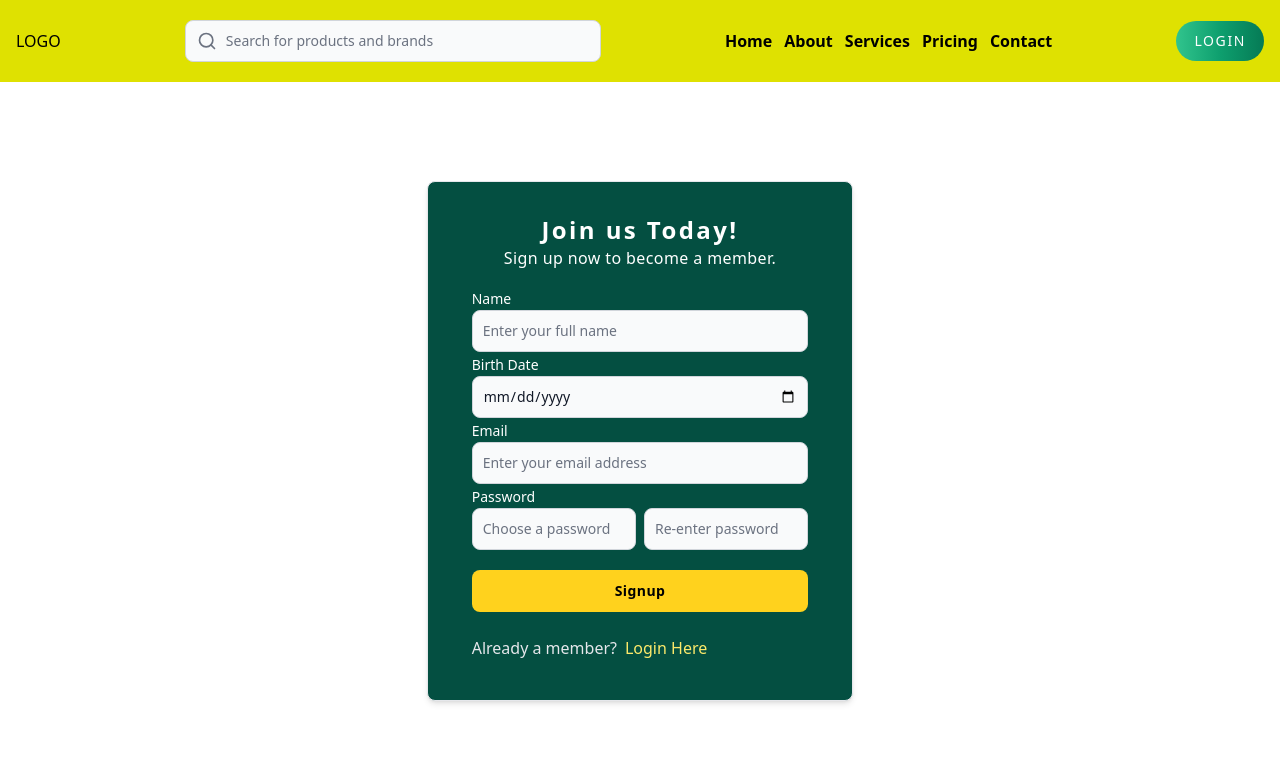
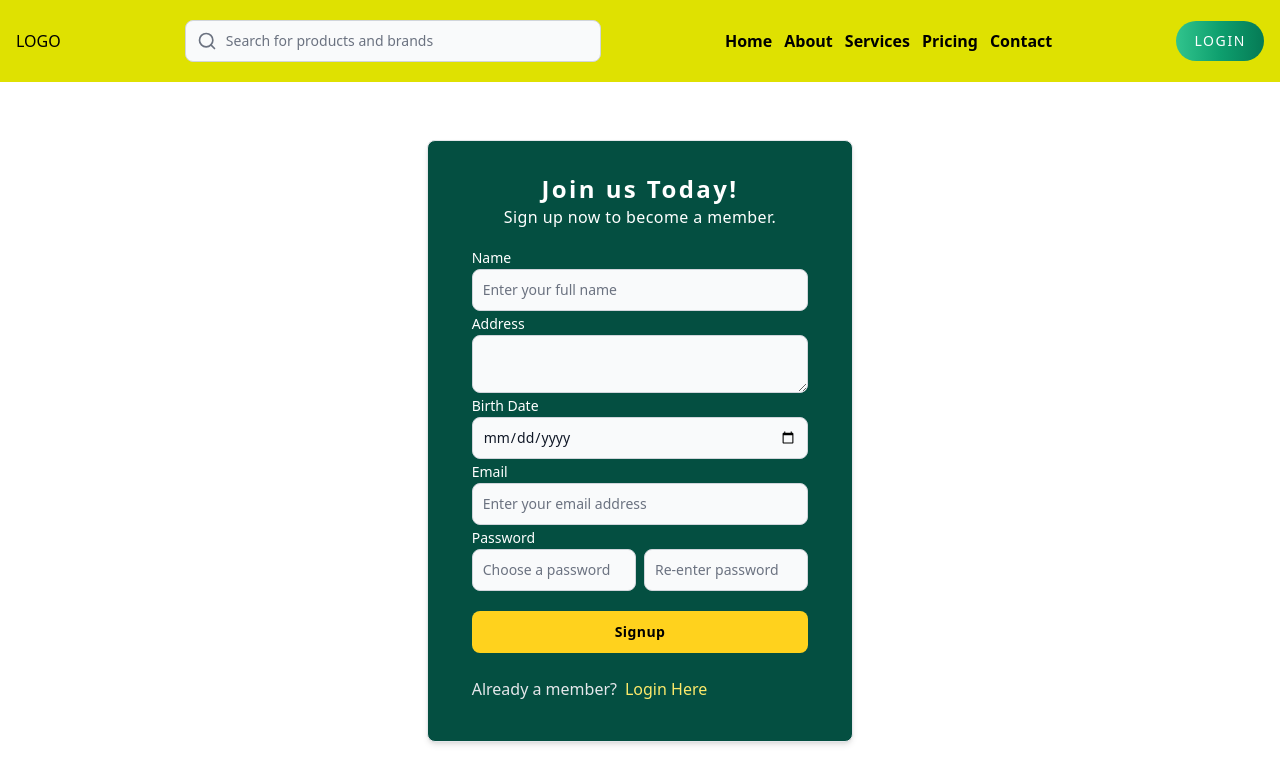
Before and after one commit to kliea/gearvana, a React (Vite) app: page /signup in a window 1280 px wide. Shown: the top 784 px of the page. Built offline with nearby package versions, Linux system fonts and the light colour scheme.

Commit message:
added address input

```diff
--- a/src/users/guest/pages/Signup.jsx
+++ b/src/users/guest/pages/Signup.jsx
@@ -1,6 +1,6 @@
 import React from 'react';
 import TopBar from '../components/TopBar';
-import { Card, Button } from 'flowbite-react';
+import { Card, Button, Label, Textarea } from 'flowbite-react';
 import InputField from '../components/InputField';
 import { useNavigate } from 'react-router-dom';
 
@@ -24,6 +24,10 @@ export default function Signup() {
 								type='string'
 								placeholder='Enter your full name'
 							/>
+							<div>
+								<Label className='text-white'>Address</Label>
+								<Textarea />
+							</div>
 							<InputField
 								name='Birth Date'
 								type='date'
```
